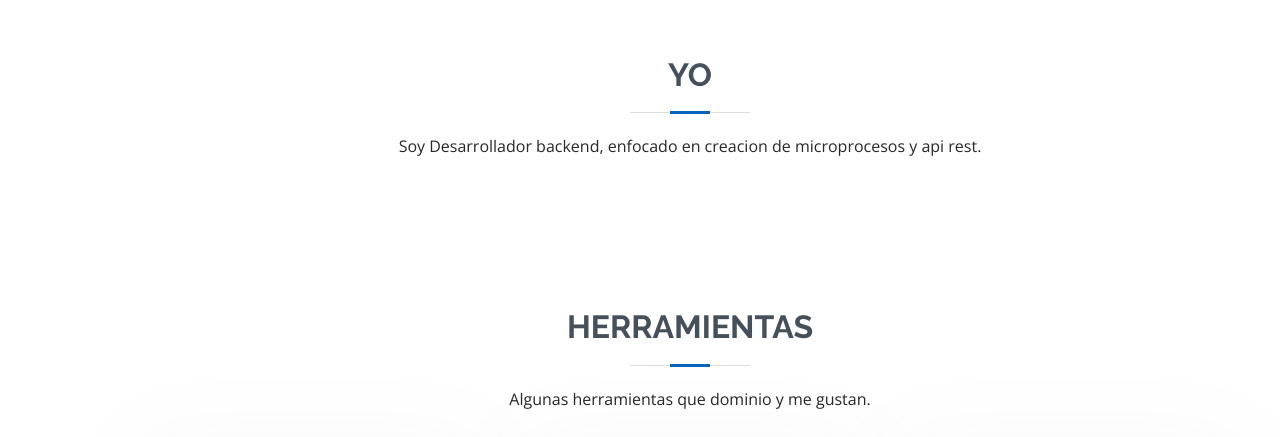
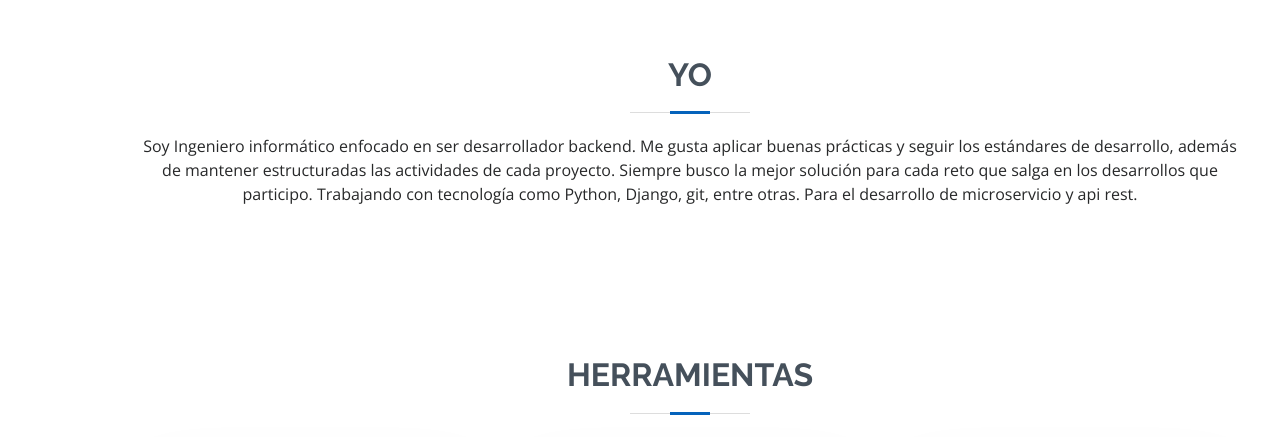
Before and after one commit to gotheit/Django-rest-framewok-project-base, a Django app: page / in a window 1280 px wide. Shown: the part 804-1241 px from the top of the page. Run offline with Django 3.2, Linux system fonts and the light colour scheme; some libraries are stand-ins or nearby versions.

Commit message:
:wrench: updated template

```diff
--- a/apps/templates/home/index.html
+++ b/apps/templates/home/index.html
@@ -84,7 +84,7 @@
 
         <div class="section-title">
           <h2>yo</h2>
-          <p>Soy Desarrollador backend, enfocado en creacion de microprocesos y api rest.</p>
+          <p>Soy Ingeniero informático enfocado en ser desarrollador backend. Me gusta aplicar buenas prácticas y seguir los estándares de desarrollo, además de mantener estructuradas las actividades de cada proyecto. Siempre busco la mejor solución para cada reto que salga en los desarrollos que participo. Trabajando con tecnología como Python, Django, git, entre otras. Para el desarrollo de microservicio y api rest.</p>
         </div>
       </div>
     </section><!-- End About Section -->
```
